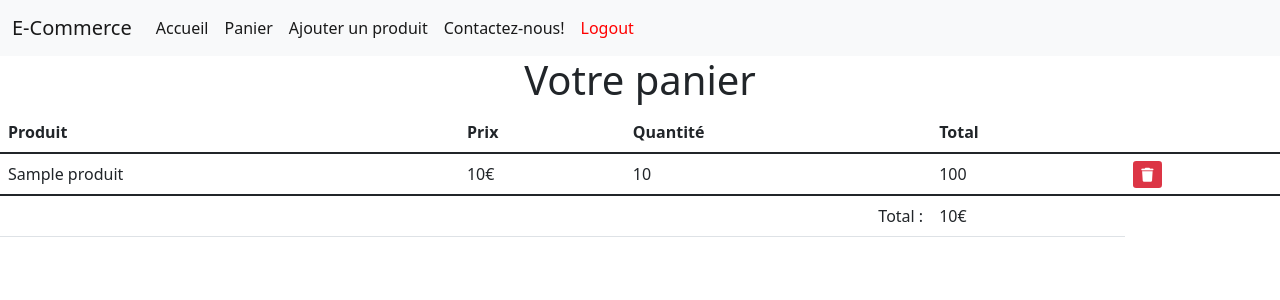
After one commit to MaksymilianCzadowski/Ecommerce, a Symfony app: template templates/shop/panier.html.twig in a window 1280 px wide. The commit adds this page. Shown: the top 300 px of the page. Run offline with Twig, Linux system fonts and the light colour scheme; the template is opened without the code that fills it: most values are stand-ins (such as "Sample title", 1, 10 or a date in 2020); some libraries are stand-ins or nearby versions.

Commit message:
cart good

```diff
--- a/composer.json
+++ b/composer.json
@@ -11,6 +11,7 @@
         "doctrine/doctrine-bundle": "^2.6",
         "doctrine/doctrine-migrations-bundle": "^3.2",
         "doctrine/orm": "^2.12",
+        "easycorp/easyadmin-bundle": "^3.5",
         "phpdocumentor/reflection-docblock": "^5.3",
         "phpstan/phpdoc-parser": "^1.4",
         "sensio/framework-extra-bundle": "^6.1",
--- a/config/bundles.php
+++ b/config/bundles.php
@@ -13,4 +13,5 @@ return [
     Symfony\Bundle\MakerBundle\MakerBundle::class => ['dev' => true],
     Sensio\Bundle\FrameworkExtraBundle\SensioFrameworkExtraBundle::class => ['all' => true],
     Vich\UploaderBundle\VichUploaderBundle::class => ['all' => true],
+    EasyCorp\Bundle\EasyAdminBundle\EasyAdminBundle::class => ['all' => true],
 ];
--- a/templates/shop/details.html.twig
+++ b/templates/shop/details.html.twig
@@ -10,7 +10,7 @@
             <div class="row">
                 <div class="col-lg-5 col-md-2 col-sm-6">
                     <div class="white-box text-center"><img style=" max-width:430px; max-height:600px;"
-                            src="{{ asset('images/produits' ~ produit.imageFile) }}" class="img-responsive"></div>
+                            src="{{ asset('images/produits/' ~ produit.image) }}" class="img-responsive"></div>
                 </div>
                 <div class="col-lg-7 col-md-7 col-sm-6">
                     <h4 class="box-title mt-5">{{ produit.nom }}</h4>
--- a/templates/shop/index.html.twig
+++ b/templates/shop/index.html.twig
@@ -20,7 +20,8 @@
                             <a class="btn btn-primary flex-fill me-1" href="{{ path('app_detail', {'id': produit.id}) }}">
                                 En savoir plus
                                 </a>
-                            <button type="button" class="btn btn-success flex-fill ms-1">Ajouter au panier</button>
+                            <a href="{{ path('cart_add', {id: produit.id}) }}" class="btn btn-success flex-fill ms-1">Ajouter au panier</a>
+                            {# <button type="button" class="btn btn-success flex-fill ms-1">Ajouter au panier</button> #}
                         </div>
                     </div>
                 </div>
--- /dev/null
+++ b/templates/shop/panier.html.twig
@@ -0,0 +1,46 @@
+{% extends 'base.html.twig' %}
+
+{% block title %}Votre panier{% endblock %}
+
+{% block body %}
+<h1 class="text-center">Votre panier</h1>
+
+
+{% if items %}
+    <table class="table">
+        <thead>
+            <tr>
+                <th>Produit</th>
+                <th>Prix</th>
+                <th>Quantité</th>
+                <th>Total</th>
+                <th></th>
+            </tr>
+        </thead>
+        <tbody>
+            {% for item in items %}
+                <tr>
+                    <td>{{ item.produit.nom }}</td>
+                    <td>{{ item.produit.prix }}€</td>
+                    <td>{{ item.quantity }}</td>
+                    <td>{{ item.produit.prix * item.quantity }}</td>
+                    <td>
+                        <a href="{{ path('cart_remove', {id: item.produit.id}) }}" class="btn-sm btn-danger">
+                            <i class="fas fa-trash"></i>
+                        </a>
+                    </td>
+                </tr>
+            {% endfor %}
+        </tbody>
+        <tfoot>
+            <tr>
+                <td colspan="3" class="text-end">Total :</td>
+                <td>{{ total }}€</td>
+            </tr>
+        </tfoot>
+    </table>
+{% else %}
+    <p class="text-center">Votre panier est vide</p>
+{% endif %}
+
+{% endblock %}
```
Also changed, not shown: src/Controller/ShopController.php (+68 -0 lines), src/Service/CartService.php (added, +43 -0 lines), 2 other files.
